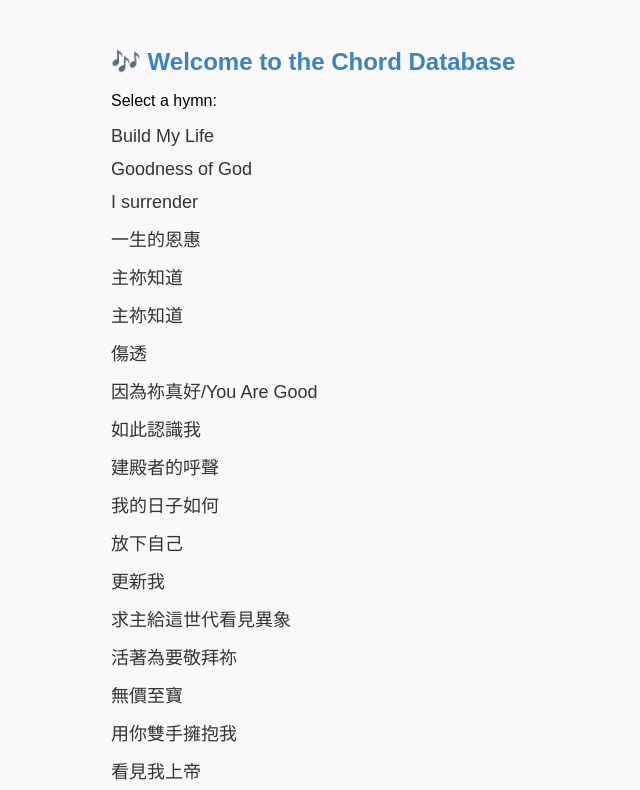
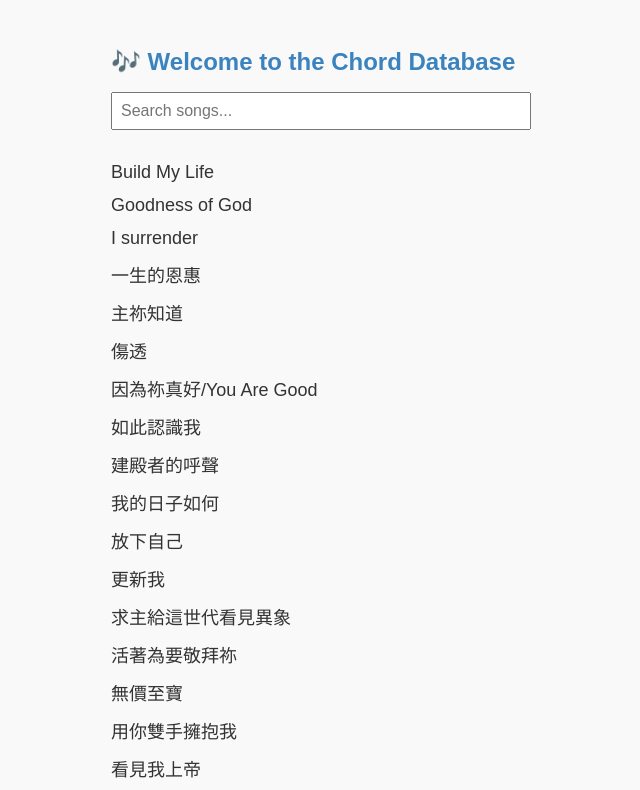
Before and after one commit to Trevor-Wai/chord, a plain HTML site: page index.html in a window 1280 px wide. Shown: the top 790 px of the page, without its empty margins (229-869 px from the left). Drawn offline with Linux system fonts and the light colour scheme.

Commit message:
Updated to .js files

```diff
--- a/generate-songs.js
+++ b/generate-songs.js
@@ -1,12 +1,10 @@
-// generate-songs.js
-
 const fs = require('fs');
 const path = require('path');
 
 const songsDir = path.join(__dirname, 'songs');
 const outputFile = path.join(__dirname, 'songs-data.json');
 
-const files = fs.readdirSync(songsDir).filter(file => file.endsWith('.js'));
+const files = fs.readdirSync(songsDir).filter(file => file.endsWith('.js') && file !== 'example.js');
 
 const songs = files.map(file => {
   const song = require(path.join(songsDir, file));
--- a/index.html
+++ b/index.html
@@ -20,20 +20,25 @@
 </head>
 <body>
   <h1>🎶 Welcome to the Chord Database</h1>
-  <p>Select a hymn:</p>
+
+  <input type="text" id="search" placeholder="Search songs..." style="padding: 0.5rem; width: 100%; max-width: 400px; font-size: 16px; margin-bottom: 1rem;" />
 
   <ul id="song-list"></ul>
 
   <script>
+    let songs = [];
+
     fetch('songs-data.json')
       .then(res => res.json())
-      .then(songs => {
+      .then(data => {
+        songs = data.sort((a, b) => a.title.localeCompare(b.title));
+        renderSongList(songs);
+      });
+
+    function renderSongList(songArray) {
       const list = document.getElementById("song-list");
-
-        // 🔠 Sort the songs alphabetically by title
-        songs.sort((a, b) => a.title.localeCompare(b.title));
-
-        songs.forEach(song => {
+      list.innerHTML = '';
+      songArray.forEach(song => {
         const li = document.createElement("li");
         const link = document.createElement("a");
         link.href = "player.html?song=" + encodeURIComponent(song.title);
@@ -41,7 +46,14 @@
         li.appendChild(link);
         list.appendChild(li);
       });
+    }
+
+    document.getElementById('search').addEventListener('input', function (e) {
+      const query = e.target.value.toLowerCase();
+      const filtered = songs.filter(song => song.title.toLowerCase().includes(query));
+      renderSongList(filtered);
     });
   </script>
 </body>
+
 </html>
--- a/songs-data.json
+++ b/songs-data.json
@@ -13,11 +13,6 @@
     "title": "I surrender",
     "baseKey": "F",
     "lyrics": "Intro\nDm7 Gm7 C7 Fmaj7 Bb7 Em7b5(11) A7b9b13 A7\nVerse 1 \nDmadd9                          Fmaj7\nHere I am, down on my knees again,\n                   Gm9                   Bbadd9    A7b13 A7\nSurrendering all, surrendering all\n        Dmadd9                                Fmaj7\nAnd Find me here, Lord as You draw me near,\n                               Gm9                          Bbadd9    A7b9b13\nI'm Desperate for You, I'm Desperate for You\n\nPre-Chorus (2 bar)\nDm\nI surrender\n\nVerse 2 \nDmadd9                                        Fmaj7\nDrench my soul as mercy and grace unfold\n                      C                        Bb        A7b13\nI hunger and thirst, I hunger and thirst\n        Dmadd9                                Fmaj7\nWith arms stretched wide, I know You hear my cry\n                      C                             Bb       A7b13\nSpeak to me now, speak to me now\n\nChorus \n   Dmadd9              F\nI surrender, I surrender\n                Gm                                   Bb                  C\nI want to know You more, I want to know You more"
-  },
-  {
-    "title": "主祢知道",
-    "baseKey": "F#",
-    "lyrics": "test"
   },
   {
     "title": "一生的恩惠",
```
Also changed, not shown: Instructions.txt, Old Unused/extract-songs.js (renamed from extract-songs.js). Lines whose indentation alone changed are shown as unchanged.
